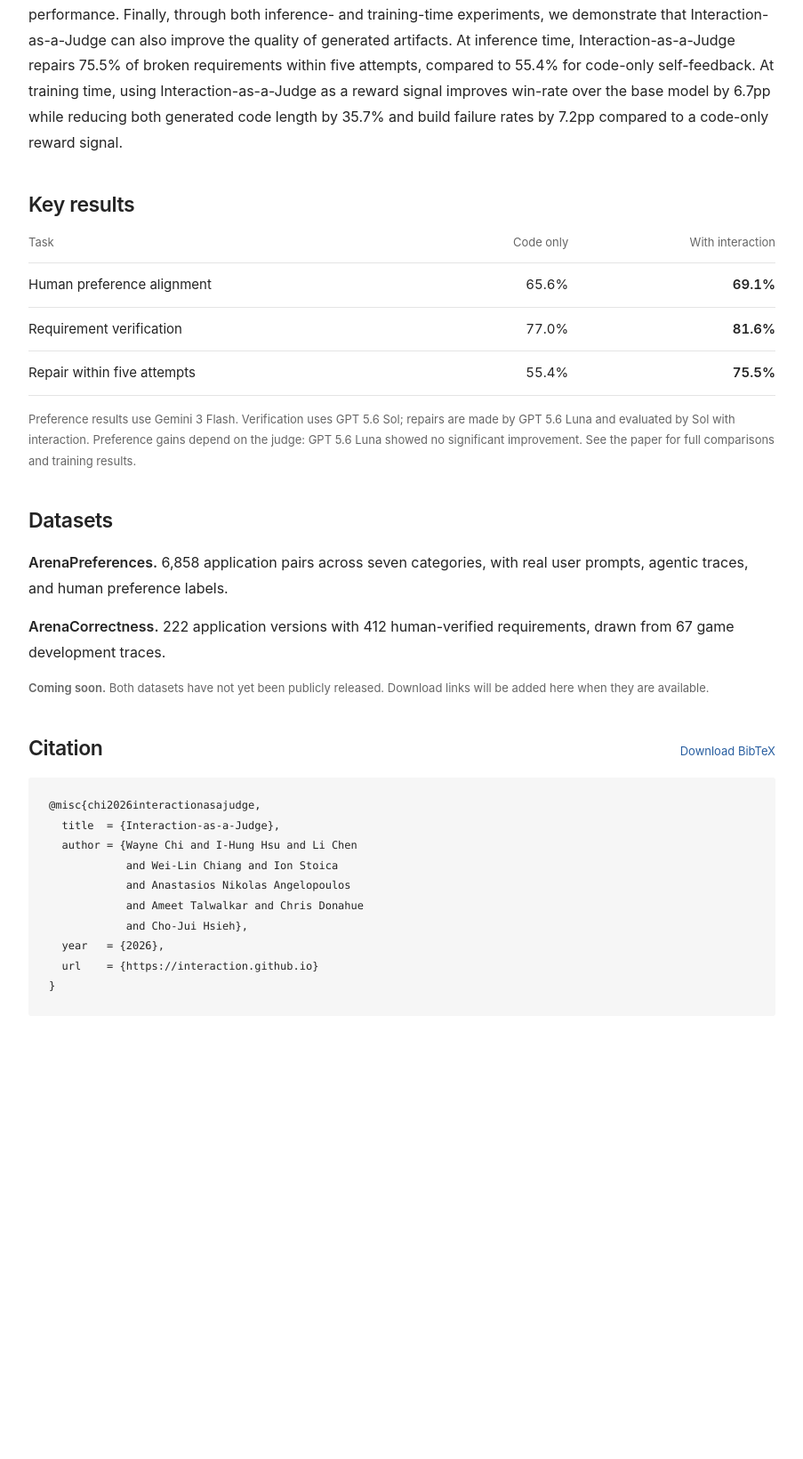
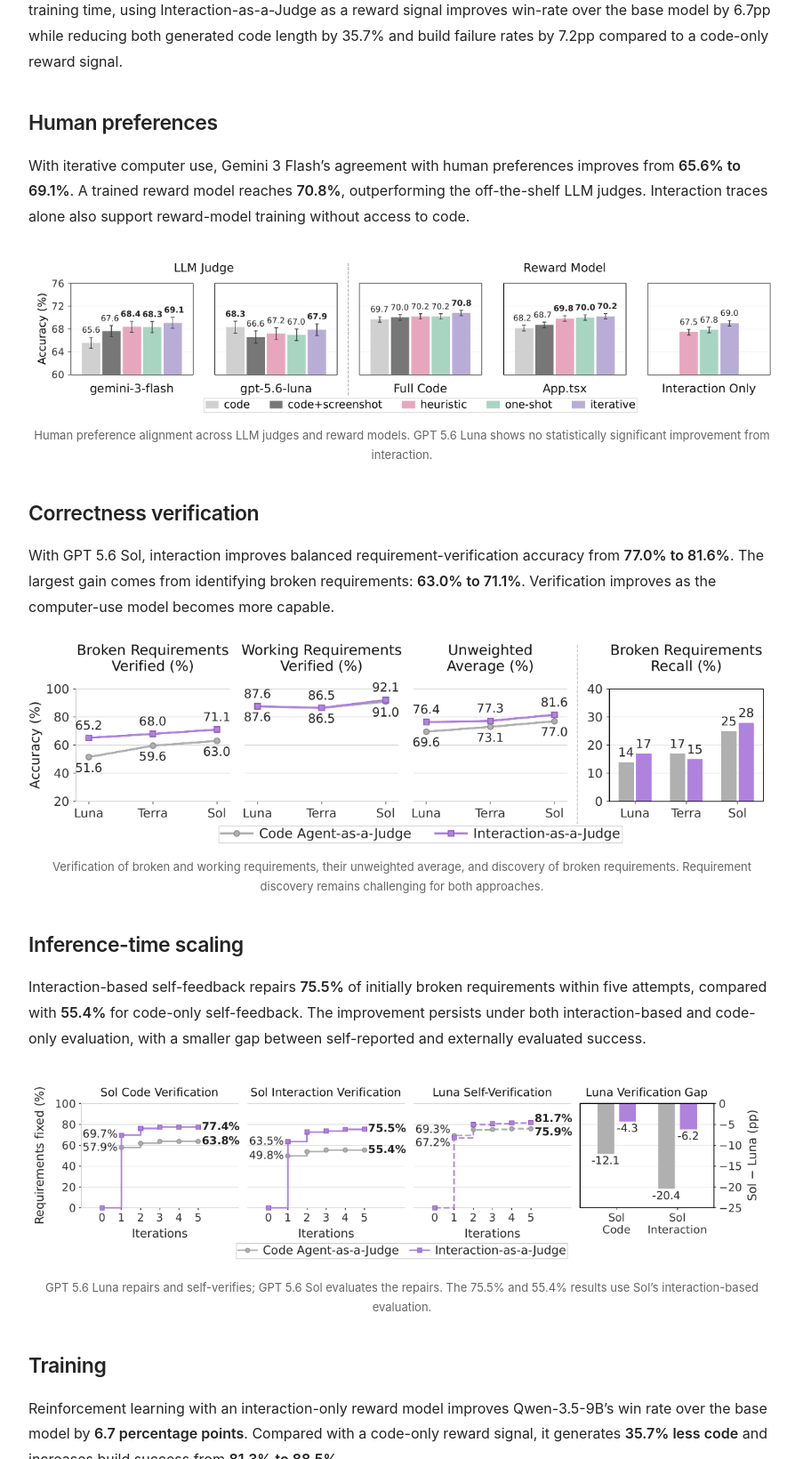
Before and after one commit to interaction-judge/interaction-judge.github.io, a website: page index.html in a window 1280 px wide. Shown: the part 1160-2800 px from the top of the page at 89% size, without its empty margins (188-1091 px from the left). Before the commit the page ends 2366 px from the top, so only its background shows below. Drawn offline with Linux system fonts and the light colour scheme.

Commit message:
Present the paper's four core results with original figures

```diff
--- a/index.html
+++ b/index.html
@@ -60,11 +60,6 @@
         </nav>
       </header>
 
-      <p class="summary">
-        Computer-use agents evaluate applications by interacting with them. The
-        resulting traces improve both evaluation and generation.
-      </p>
-
       <figure>
         <a
           href="assets/figures/overview.png"
@@ -116,44 +111,123 @@
         </p>
       </section>
 
-      <section aria-labelledby="results-title">
-        <h2 id="results-title">Key results</h2>
-        <table>
-          <caption class="visually-hidden">
-            Comparison of code-only evaluation and Interaction-as-a-Judge
-          </caption>
-          <thead>
-            <tr>
-              <th scope="col">Task</th>
-              <th scope="col">Code only</th>
-              <th scope="col">With interaction</th>
-            </tr>
-          </thead>
-          <tbody>
-            <tr>
-              <th scope="row">Human preference alignment</th>
-              <td>65.6%</td>
-              <td><strong>69.1%</strong></td>
-            </tr>
-            <tr>
-              <th scope="row">Requirement verification</th>
-              <td>77.0%</td>
-              <td><strong>81.6%</strong></td>
-            </tr>
-            <tr>
-              <th scope="row">Repair within five attempts</th>
-              <td>55.4%</td>
-              <td><strong>75.5%</strong></td>
-            </tr>
-          </tbody>
-        </table>
-        <p class="note">
-          Preference results use Gemini 3 Flash. Verification uses GPT 5.6 Sol;
-          repairs are made by GPT 5.6 Luna and evaluated by Sol with
-          interaction. Preference gains depend on the judge: GPT 5.6 Luna showed
-          no significant improvement. See the paper for full comparisons and
-          training results.
+      <section aria-labelledby="preferences-title">
+        <h2 id="preferences-title">Human preferences</h2>
+        <p>
+          With iterative computer use, Gemini 3 Flash’s agreement with human
+          preferences improves from <strong>65.6% to 69.1%</strong>. A trained
+          reward model reaches <strong>70.8%</strong>, outperforming the
+          off-the-shelf LLM judges. Interaction traces alone also support
+          reward-model training without access to code.
         </p>
+        <figure>
+          <a
+            href="assets/figures/human-preferences.png"
+            aria-label="View the full-size human preference results"
+          >
+            <img
+              src="assets/figures/human-preferences.png"
+              width="2400"
+              height="522"
+              loading="lazy"
+              alt="Preference accuracy for code, code plus screenshot, and three interaction strategies. Iterative interaction reaches 69.1% with Gemini 3 Flash, 70.8% with a full-code reward model, and 69.0% with an interaction-only reward model."
+            />
+          </a>
+          <figcaption>
+            Human preference alignment across LLM judges and reward models.
+            GPT 5.6 Luna shows no statistically significant improvement from
+            interaction.
+          </figcaption>
+        </figure>
+      </section>
+
+      <section aria-labelledby="correctness-title">
+        <h2 id="correctness-title">Correctness verification</h2>
+        <p>
+          With GPT 5.6 Sol, interaction improves balanced requirement-verification
+          accuracy from <strong>77.0% to 81.6%</strong>. The largest gain comes
+          from identifying broken requirements: <strong>63.0% to 71.1%</strong>.
+          Verification improves as the computer-use model becomes more capable.
+        </p>
+        <figure>
+          <a
+            href="assets/figures/correctness-verification.png"
+            aria-label="View the full-size correctness verification results"
+          >
+            <img
+              src="assets/figures/correctness-verification.png"
+              width="2400"
+              height="655"
+              loading="lazy"
+              alt="Requirement verification and discovery across GPT 5.6 Luna, Terra, and Sol. Interaction improves verification for every model; broken-requirement accuracy rises from 65.2% with Luna to 71.1% with Sol. Discovery recall remains low for both approaches."
+            />
+          </a>
+          <figcaption>
+            Verification of broken and working requirements, their unweighted
+            average, and discovery of broken requirements. Requirement discovery
+            remains challenging for both approaches.
+          </figcaption>
+        </figure>
+      </section>
+
+      <section aria-labelledby="inference-title">
+        <h2 id="inference-title">Inference-time scaling</h2>
+        <p>
+          Interaction-based self-feedback repairs <strong>75.5%</strong> of
+          initially broken requirements within five attempts, compared with
+          <strong>55.4%</strong> for code-only self-feedback. The improvement
+          persists under both interaction-based and code-only evaluation, with a
+          smaller gap between self-reported and externally evaluated success.
+        </p>
+        <figure>
+          <a
+            href="assets/figures/inference-time-scaling.png"
+            aria-label="View the full-size inference-time scaling results"
+          >
+            <img
+              src="assets/figures/inference-time-scaling.png"
+              width="2400"
+              height="622"
+              loading="lazy"
+              alt="Repair success over five iterations using code-only or interaction-based self-feedback. Sol’s interaction evaluation finds 75.5% repaired with interaction versus 55.4% with code only; its code evaluation finds 77.4% versus 63.8%. Interaction also reduces the self-verification gap."
+            />
+          </a>
+          <figcaption>
+            GPT 5.6 Luna repairs and self-verifies; GPT 5.6 Sol evaluates the
+            repairs. The 75.5% and 55.4% results use Sol’s interaction-based
+            evaluation.
+          </figcaption>
+        </figure>
+      </section>
+
+      <section aria-labelledby="training-title">
+        <h2 id="training-title">Training</h2>
+        <p>
+          Reinforcement learning with an interaction-only reward model improves
+          Qwen-3.5-9B’s win rate over the base model by
+          <strong>6.7 percentage points</strong>. Compared with a code-only
+          reward signal, it generates <strong>35.7% less code</strong> and
+          increases build success from <strong>81.3% to 88.5%</strong>.
+        </p>
+        <figure>
+          <a
+            href="assets/figures/training.png"
+            aria-label="View the full-size training results"
+          >
+            <img
+              src="assets/figures/training.png"
+              width="2400"
+              height="464"
+              loading="lazy"
+              alt="Training curves compare code-only, interaction-only, and build-only reward signals. Interaction-based training improves build success and reduces generated code compared with code-only rewards, while an auto-rubrics judge measures a 6.72 percentage-point win-rate gain over the base model."
+            />
+          </a>
+          <figcaption>
+            Reward scores, build success, code length, and quality after training.
+            Win rates use an auto-rubrics judge on successful builds and renders.
+            Training covers six non-game categories.
+          </figcaption>
+        </figure>
       </section>
 
       <section aria-labelledby="datasets-title">
--- a/style.css
+++ b/style.css
@@ -99,13 +99,8 @@
 .paper-links a {
   padding: 5px 0;
 }
-.summary {
-  max-width: 690px;
-  margin: 43px auto 27px;
-  text-align: center;
-  font-size: 18px;
-  line-height: 1.7;
-  color: #454545;
+.paper-header + figure {
+  margin-top: 40px;
 }
 figure {
   margin: 0 0 42px;
@@ -129,47 +124,15 @@
 section {
   margin-top: 39px;
 }
+section figure {
+  margin: 24px 0 0;
+}
 h2 {
   margin: 0 0 17px;
   font-size: 23px;
   line-height: 1.4;
   letter-spacing: -0.4px;
   font-weight: 600;
-}
-table {
-  width: 100%;
-  border-collapse: collapse;
-  font-size: 15px;
-  line-height: 1.5;
-}
-th,
-td {
-  padding: 13px 12px;
-  border-bottom: 1px solid #e4e4e4;
-}
-th {
-  font-weight: 400;
-  text-align: left;
-}
-thead th {
-  padding-top: 0;
-  font-size: 13px;
-  color: #666;
-}
-th:first-child {
-  padding-left: 0;
-}
-th:last-child,
-td:last-child {
-  padding-right: 0;
-}
-td,
-thead th:not(:first-child) {
-  text-align: right;
-  font-variant-numeric: tabular-nums;
-}
-td {
-  white-space: nowrap;
 }
 .note {
   margin-top: 15px;
@@ -199,16 +162,6 @@
 code {
   font-family: ui-monospace, "SFMono-Regular", Consolas, monospace;
 }
-.visually-hidden {
-  position: absolute;
-  width: 1px;
-  height: 1px;
-  padding: 0;
-  overflow: hidden;
-  clip: rect(0, 0, 0, 0);
-  white-space: nowrap;
-  border: 0;
-}
 
 @media (max-width: 600px) {
   main {
@@ -235,10 +188,8 @@
     margin-top: 20px;
     font-size: 14px;
   }
-  .summary {
+  .paper-header + figure {
     margin-top: 31px;
-    margin-bottom: 24px;
-    font-size: 16px;
   }
   figure {
     margin-bottom: 31px;
@@ -259,15 +210,9 @@
     font-size: 15px;
     line-height: 1.8;
   }
-  table {
-    font-size: 13px;
-  }
-  th,
-  td {
-    padding: 11px 7px;
-  }
-  thead th {
-    font-size: 12px;
+  section figure {
+    margin-top: 20px;
+    margin-bottom: 0;
   }
   .note {
     font-size: 12px;
@@ -291,7 +236,6 @@
     display: none;
   }
   figure,
-  table,
   pre {
     break-inside: avoid;
   }
```
Also changed, not shown: SOURCES.md (+5 -1 lines), README.md, assets/figures/correctness-verification.png (added), assets/figures/human-preferences.png (added), assets/figures/inference-time-scaling.png (added), assets/figures/training.png (added), assets/social-preview.png.
